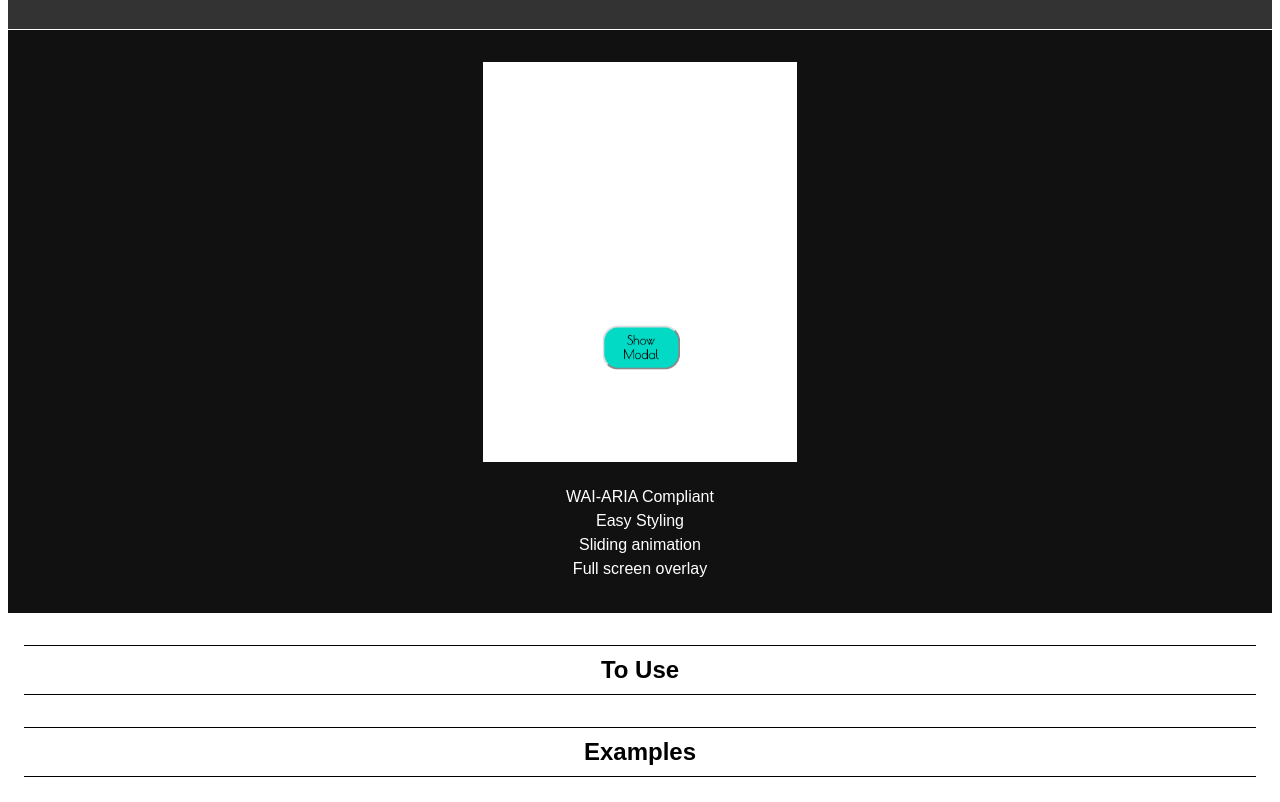
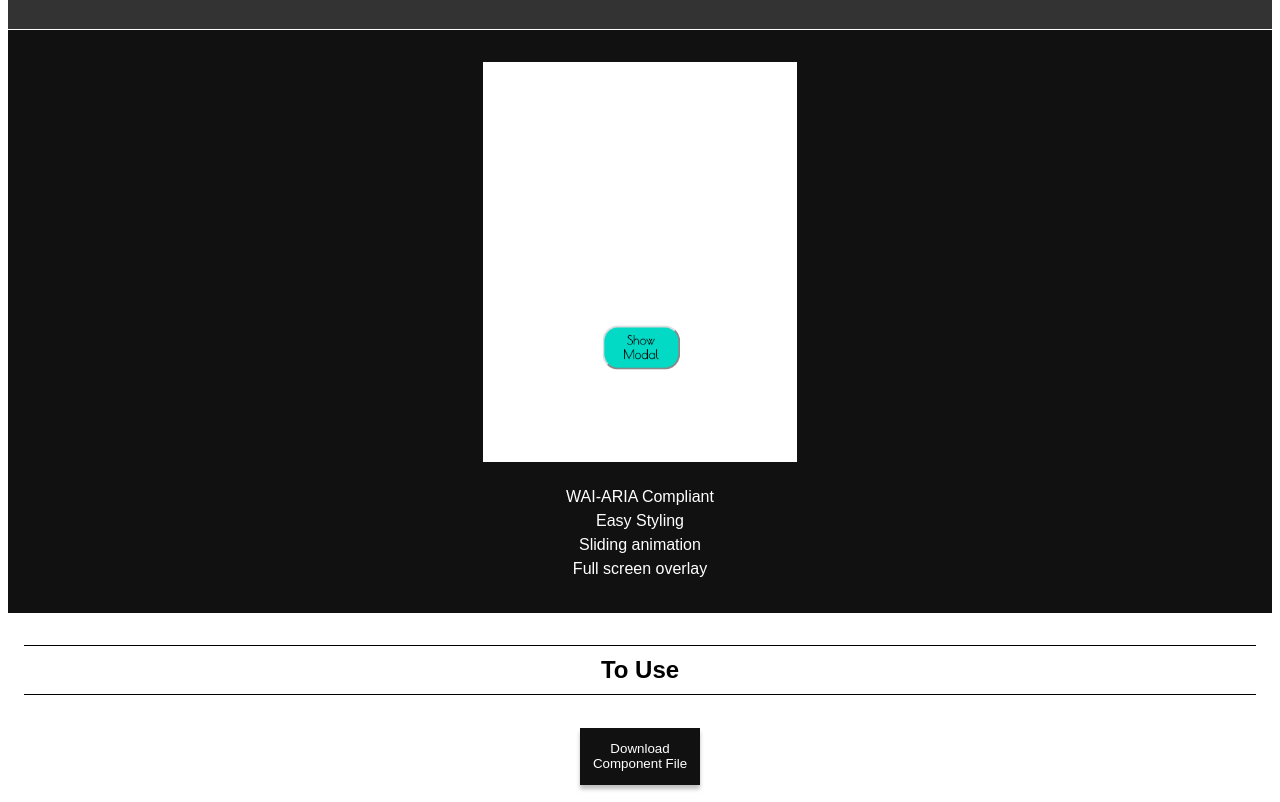
Before and after one commit to Marcamillian/ModalComponent, a plain HTML site: page index.html in a window 1280 px wide. Shown: the part 125-927 px from the top of the page. Drawn offline with Linux system fonts and the light colour scheme; a script that the page names is missing.

Commit message:
feat: Add download link and codepen styling

```diff
--- a/index.html
+++ b/index.html
@@ -25,6 +25,9 @@
 
     <section>
       <h2> To Use</h2>
+      <form method="get" action="https://raw.githubusercontent.com/Marcamillian/ModalComponent/master/MyModal.js">
+        <button class="download-button" type="submit"> Download <br> Component File </button>
+      </form>
       <script src="https://gist.github.com/Marcamillian/4978aa2cdb6952016340de1f3bed7330.js"></script>
     </section>
 
--- a/styles.css
+++ b/styles.css
@@ -48,6 +48,24 @@ section h2{
   margin:auto;
 }
 
+/* == To Use styling == */
+form{
+  display:flex;
+  padding-bottom:1em;
+}
+.download-button{
+  margin:auto;
+  margin-top: 1em;
+  margin-bottom: 1em;
+
+  padding:1em;
+
+  background-color: #000000ee;
+  color:white;
+
+  border:none;
+  box-shadow:0px 4px 4px rgba(0, 0, 0, 0.25);
+}
 
 /* == demo styling == */
 
@@ -77,3 +95,8 @@ section h2{
   width:100%;
   text-align:center;
 }
+
+.cp_embed_wrapper{
+  max-width:924px;
+  margin:auto;
+}
```
